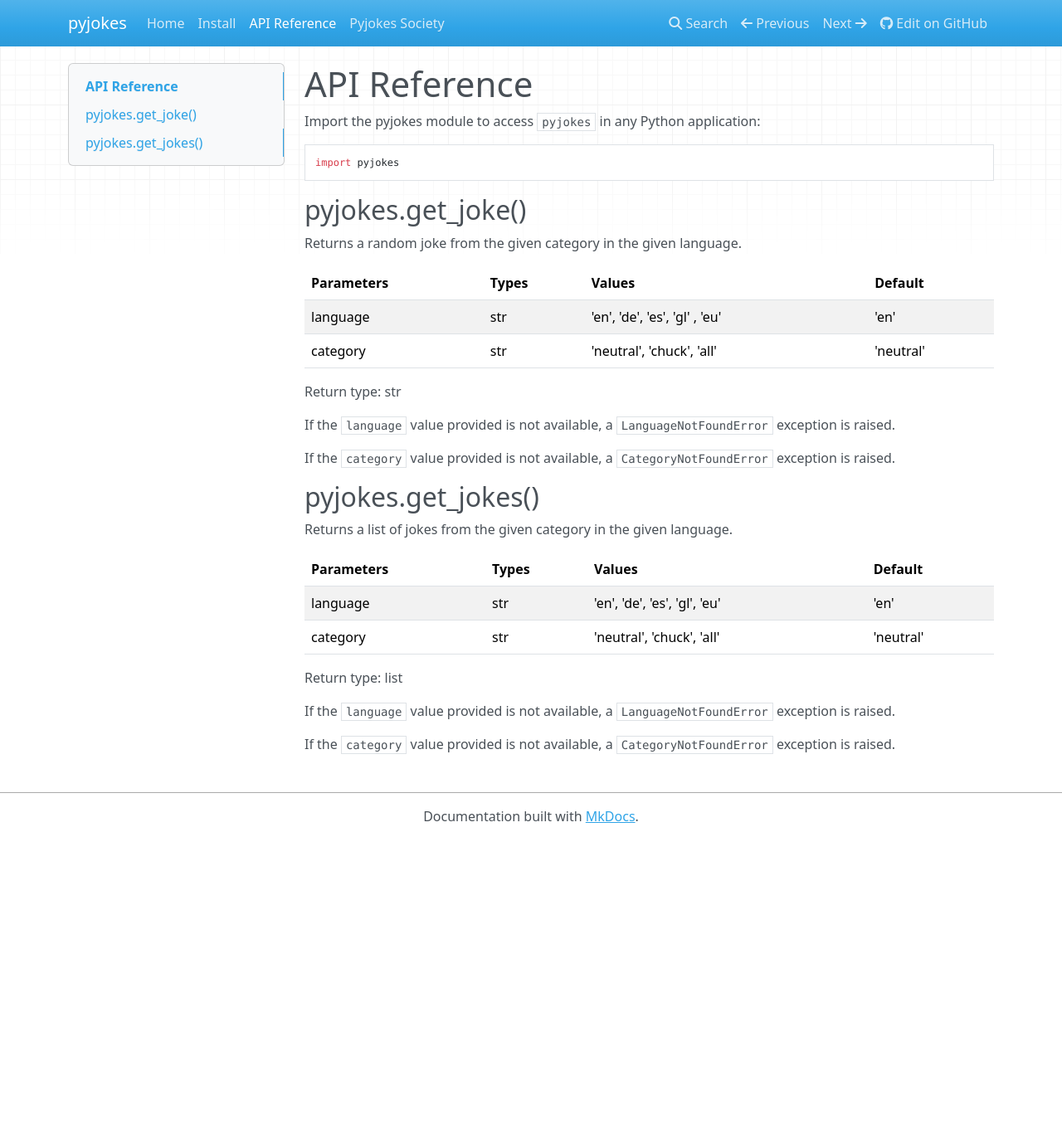
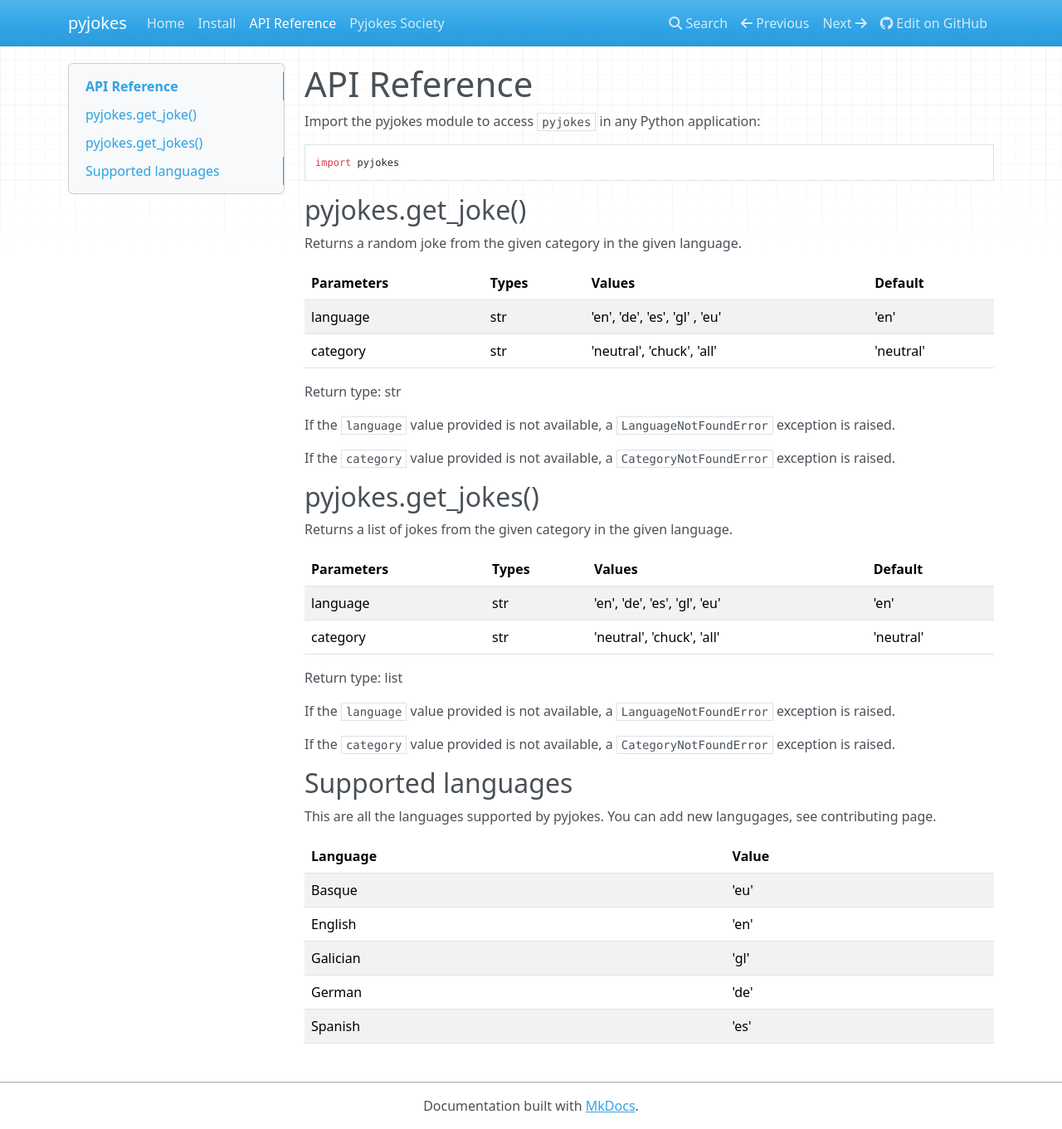
Before and after one commit to pyjokes/pyjokes, an MkDocs documentation site: the page built from docs/api.md, in a window 1280 px wide and 1361 px high. Shown: the whole window at 83% size. Built offline with MkDocs 1.6.1, drawn with Linux system fonts in a browser that asks for light colours; nearby versions of some CDN libraries.

Commit message:
I added supported languagues in doc
I think we should have this table language somewhere, did not find the right place and i put it here... I did open as PR to discuss.

```diff
--- a/docs/api.md
+++ b/docs/api.md
@@ -35,3 +35,15 @@
 If the `language` value provided is not available, a `LanguageNotFoundError` exception is raised.
 
 If the `category` value provided is not available, a `CategoryNotFoundError` exception is raised.
+
+## Supported languages
+
+This are all the languages supported by pyjokes. You can add new langugages, see contributing page.
+
+| Language   | Value |
+| ---------- | ----- |
+| Basque     | 'eu'  | 'en', 'de', 'es', 'gl', 'eu' | 'en' |
+| English    | 'en'  |
+| Galician   | 'gl'  |
+| German     | 'de'  |
+| Spanish    | 'es'  |
```
